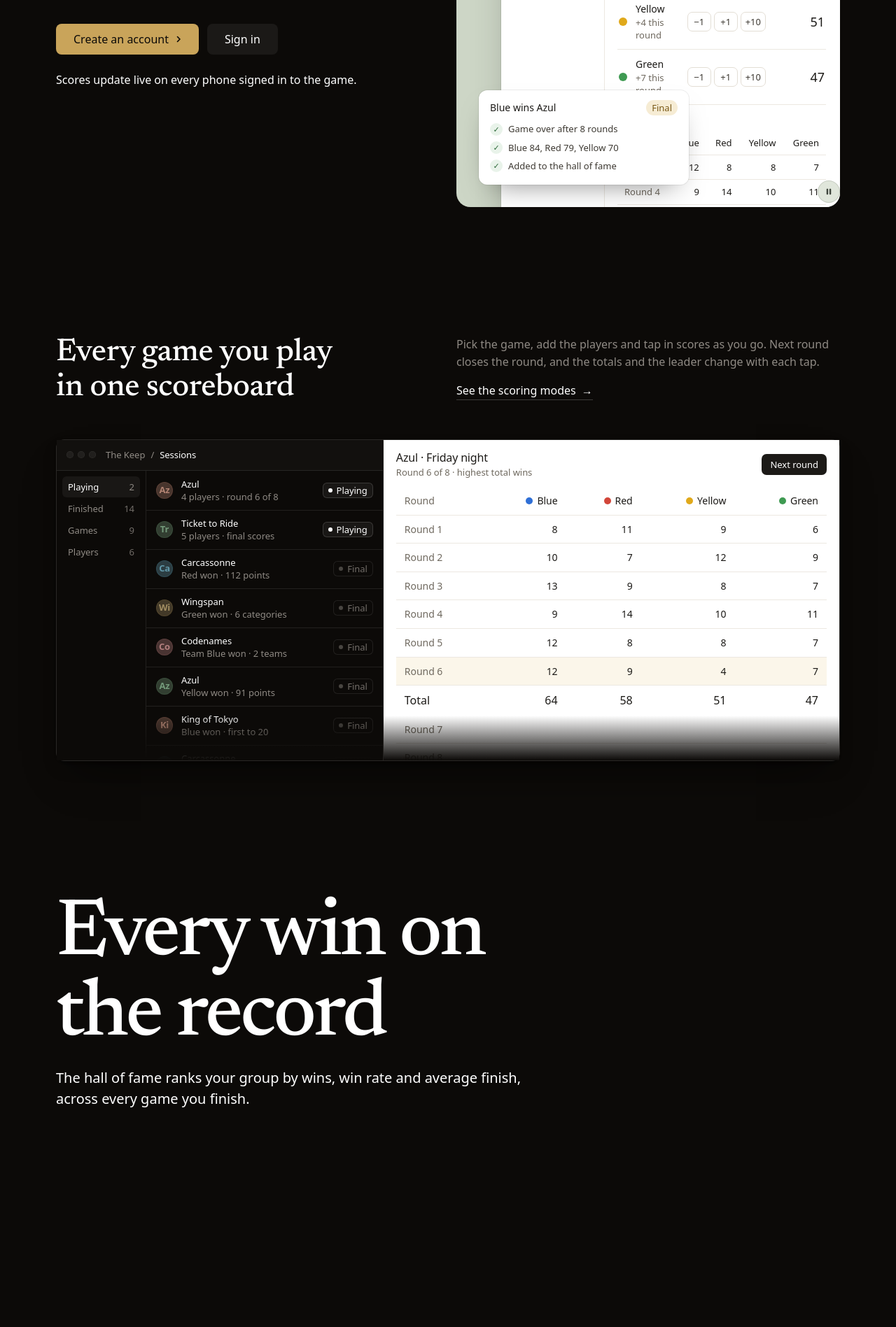
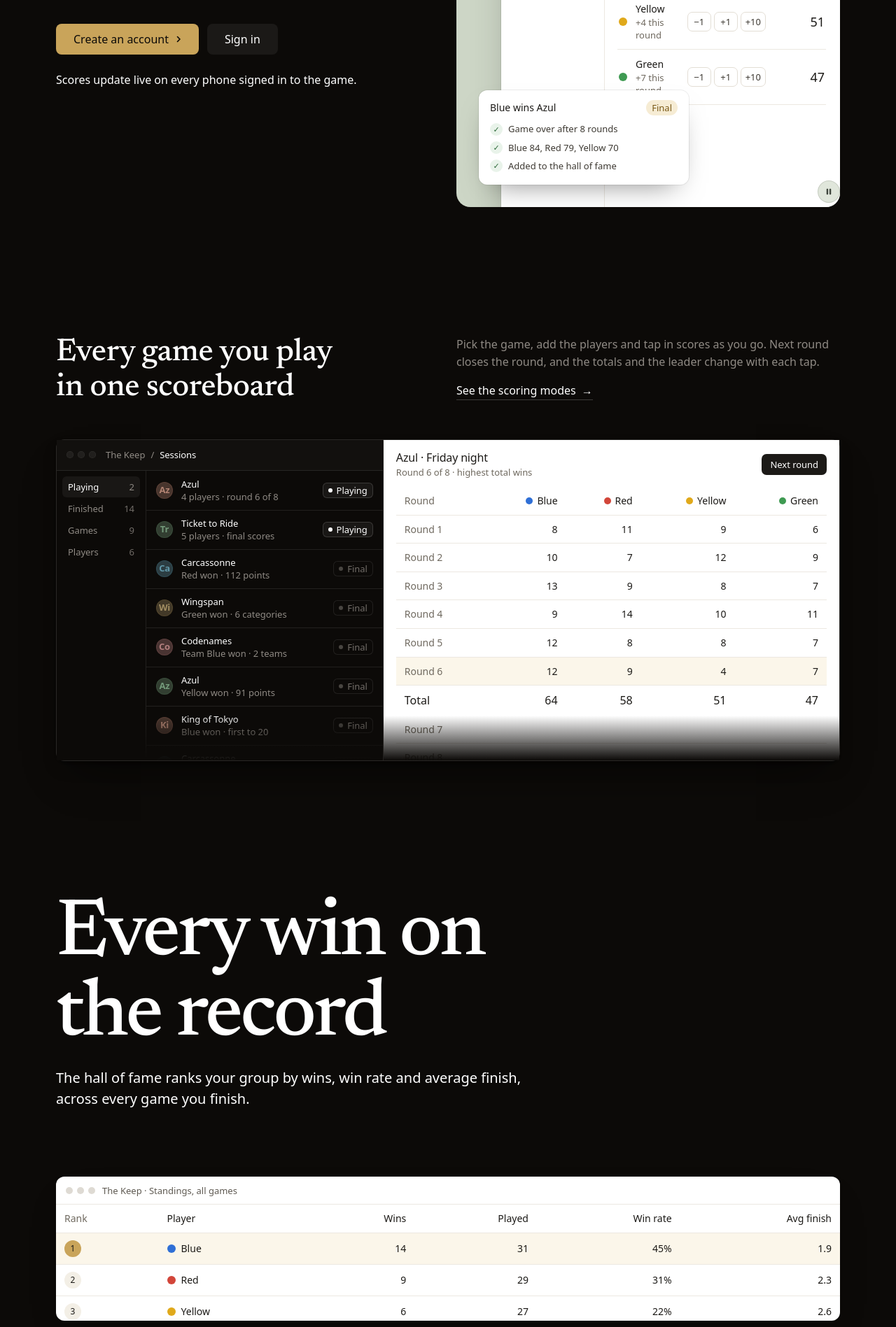
Before and after one commit to DarrickFauvel/board-game-score-keep, a Node project: template src/views/landing.eta in a window 1280 px wide. Shown: the part 440-2337 px from the top of the page at 70% size. Run offline with Node 20 templates, Linux system fonts and the light colour scheme; the template is opened without the code that fills it, so the values that code supplies are empty; some web fonts are replaced.

Commit message:
feat: landing page fills its screens, and one ground for the scoring cards
Design pass part B. #record gets a live hall-of-fame table under its
liquid-type headline, so the screen is no longer mostly empty. The
scoring cards' Azul photo becomes a categories fragment on the same lit
panel as the other three. #table's photo credit moves into the footer
credits line, and its three extras become a row with icons. The hero's
result card no longer covers score rows (the earlier-rounds table, shown
again in the next section, is gone from the hero). Drawn mocks are
marked data-ui for the checker.

Co-Authored-By: Claude Opus 5.5 <noreply@anthropic.com>

```diff
--- a/src/views/landing.eta
+++ b/src/views/landing.eta
@@ -62,9 +62,25 @@
   .brand__name { display: flex; flex-direction: column; line-height: 1.05; }
   .brand__desc { margin-top: 3px; font: 400 12px/1.2 var(--font-text); letter-spacing: 0; opacity: .62; white-space: nowrap; }
   @media (max-width: 639px) { .nav .brand__desc { display: none; } }
-  /* Visible credit for the CC BY-SA photo, over its bottom corner */
-  .frame > .photo-credit { position: absolute; right: 8px; bottom: 8px; z-index: 1; padding: 2px 8px; border-radius: 6px; background: rgb(12 10 8 / 0.72); color: #fff; font-size: 12px; line-height: 1.5; }
-  .photo-credit a { color: inherit; }
+  .footer__legal .credits a { color: inherit; }
+  /* #record: the hall of fame as the app shows it, under the headline */
+  .hof { margin-top: var(--s-7); }
+  .hof__table td:nth-child(2) { color: #1c1a17; text-align: left; }
+  .hof__table th:nth-child(2) { text-align: left; }
+  .hof__table td:nth-child(2) .sk-dot { display: inline-block; vertical-align: -1px; margin-right: 8px; }
+  .hof__rank { display: inline-grid; place-items: center; width: 24px; height: 24px; border-radius: 50%; background: #f3efe6; color: #1c1a17; font-size: 12px; font-weight: 500; }
+  .hof__rank--1 { background: var(--p-accent); color: #1c1a17; }
+  @media (max-width: 639px) { .hof__table th:nth-child(4), .hof__table td:nth-child(4), .hof__table th:nth-child(6), .hof__table td:nth-child(6) { display: none; } }
+  /* #scoring: categories piece */
+  .sk-cats th:first-child, .sk-cats td:first-child { text-align: left; }
+  .sk-cats thead th span { margin-right: 0; }
+  /* #table: the three extras in a row under the photo */
+  .extras { margin-top: var(--s-7); row-gap: var(--s-5); }
+  .extra { display: block; }
+  .extra__tile { margin-bottom: var(--s-3); display: grid; place-items: center; width: 44px; height: 44px; border-radius: 12px; background: color-mix(in oklab, currentColor 7%, transparent); box-shadow: inset 0 0 0 1px color-mix(in oklab, currentColor 14%, transparent); }
+  .extra h3 { margin: 0 0 4px; font: 600 var(--t-body)/1.3 var(--font-text); letter-spacing: 0; }
+  .extra p { margin: 0; opacity: .72; font-size: var(--t-small, 15px); }
+  @media (max-width: 639px) { .extra { grid-column: 1 / -1; } }
   .sk-body { display: grid; grid-template-columns: 148px minmax(0, 1fr); min-height: 640px; }
   .sk-side { padding: 14px 10px; border-right: 1px solid #ece8e1; display: grid; align-content: start; gap: 2px; font-size: 13px; color: #59544c; }
   .sk-side span { display: flex; align-items: center; gap: 8px; height: 30px; padding: 0 8px; border-radius: 7px; }
@@ -98,8 +114,6 @@
   .sk-pane { height: 100%; }
   .hero__art > .ly-piece--note { left: var(--s-6); bottom: var(--s-6); width: 300px; }
   .hero__art .sk-main { padding-right: var(--ly-cut-room); }
-  .sk-hist h6 { margin: 8px 0 0; font: 500 13px/1.3 var(--font-text); color: #6f695f; }
-  .sk-hist .sk-grid th, .sk-hist .sk-grid td { padding: 8px 10px; font-size: 13px; }
   /* small pieces inside the feature panels */
   .sk-piece { border-radius: 12px; padding: 16px; box-shadow: 0 0 0 1px rgb(0 0 0 / .07); }
   .sk-bars { display: grid; gap: 10px; }
@@ -202,18 +216,6 @@
                 <div class="sk-row"><span class="sk-dot c-yellow"></span><div><b>Yellow</b><small>+4 this round</small></div><span class="sk-step"><span>−1</span><span>+1</span><span>+10</span></span><span class="sk-num">51</span></div>
                 <div class="sk-row"><span class="sk-dot c-green"></span><div><b>Green</b><small>+7 this round</small></div><span class="sk-step"><span>−1</span><span>+1</span><span>+10</span></span><span class="sk-num">47</span></div>
               </div>
-              <div class="sk-hist">
-                <h6>Earlier rounds</h6>
-                <table class="sk-grid">
-                  <thead><tr><th>Round</th><th>Blue</th><th>Red</th><th>Yellow</th><th>Green</th></tr></thead>
-                  <tbody>
-                    <tr><td>Round 5</td><td>12</td><td>8</td><td>8</td><td>7</td></tr>
-                    <tr><td>Round 4</td><td>9</td><td>14</td><td>10</td><td>11</td></tr>
-                    <tr><td>Round 3</td><td>13</td><td>9</td><td>8</td><td>7</td></tr>
-                    <tr><td>Round 2</td><td>10</td><td>7</td><td>12</td><td>9</td></tr>
-                  </tbody>
-                </table>
-              </div>
             </div>
           </div>
         </div>
@@ -299,6 +301,18 @@
         <h2 class="mo-lt__type" id="record-h">Every win on the record</h2>
         <p>The hall of fame ranks your group by wins, win rate and average finish, across every game you finish.</p>
       </div>
+      <div class="sk sk-win hof" data-ui role="img" aria-label="The hall of fame: Blue first with 14 wins, then Red, Yellow and Green">
+        <div class="sk-bar" aria-hidden="true"><span class="sk-bar__dots"><i></i><i></i><i></i></span><span>The Keep · Standings, all games</span></div>
+        <table class="sk-grid hof__table" aria-hidden="true">
+          <thead><tr><th>Rank</th><th>Player</th><th>Wins</th><th>Played</th><th>Win rate</th><th>Avg finish</th></tr></thead>
+          <tbody>
+            <tr class="is-now"><td><span class="hof__rank hof__rank--1">1</span></td><td><span class="sk-dot c-blue"></span>Blue</td><td><b>14</b></td><td>31</td><td>45%</td><td>1.9</td></tr>
+            <tr><td><span class="hof__rank">2</span></td><td><span class="sk-dot c-red"></span>Red</td><td><b>9</b></td><td>29</td><td>31%</td><td>2.3</td></tr>
+            <tr><td><span class="hof__rank">3</span></td><td><span class="sk-dot c-yellow"></span>Yellow</td><td><b>6</b></td><td>27</td><td>22%</td><td>2.6</td></tr>
+            <tr><td><span class="hof__rank">4</span></td><td><span class="sk-dot c-green"></span>Green</td><td><b>2</b></td><td>18</td><td>11%</td><td>3.1</td></tr>
+          </tbody>
+        </table>
+      </div>
     </div>
   </section>
 
@@ -314,7 +328,7 @@
             <p>Tap −1, +1 or +10 for each player, round by round. Next round closes the round and shows who leads.</p>
             <div class="panel frame--lit">
               <div class="stage stage--fade-b"><div class="at-rise fit" style="--fit-max:360px;--ax:max(24px, 50% - 180px);--ay:48px;--ay-sm:16px">
-                <div class="sk sk-piece">
+                <div class="sk sk-piece" data-ui>
                   <div class="sk-rows">
                     <div class="sk-row"><span class="sk-dot c-red"></span><div><b>Red</b><small>+9 this round</small></div><span class="sk-step"><span>+1</span><span>+10</span></span><span class="sk-num">58</span></div>
                     <div class="sk-row"><span class="sk-dot c-green"></span><div><b>Green</b><small>+7 this round</small></div><span class="sk-step"><span>+1</span><span>+10</span></span><span class="sk-num">47</span></div>
@@ -327,7 +341,22 @@
           <article class="card card--row card--open span-6">
             <h3>Totals end-of-game scores</h3>
             <p>Type each player's final score once the last tile is placed, or split it into categories such as birds, eggs and cards.</p>
-            <div class="panel"><img class="frame__img" src="/assets/img/photo-f178342135-960.jpg" srcset="/assets/img/photo-f178342135-500.jpg 500w, /assets/img/photo-f178342135-960.jpg 960w" sizes="(max-width: 639px) 100vw, 50vw" width="960" height="722" alt="Coloured tiles placed on a player board, with the score track along its top" loading="lazy" decoding="async" data-source="stand-in" data-subject="board game tiles and score track"></div>
+            <div class="panel frame--lit">
+              <div class="stage stage--fade-b"><div class="at-rise fit" style="--fit-max:360px;--ax:max(24px, 50% - 180px);--ay:48px;--ay-sm:16px">
+                <div class="sk sk-piece" data-ui>
+                  <div class="sk-head" style="margin-bottom:10px"><div><h4>Wingspan</h4><small>Final scores by category</small></div></div>
+                  <table class="sk-grid sk-cats">
+                    <thead><tr><th>Category</th><th><span class="c-blue"></span></th><th><span class="c-red"></span></th><th><span class="c-yellow"></span></th></tr></thead>
+                    <tbody>
+                      <tr><td>Birds</td><td>38</td><td>41</td><td>29</td></tr>
+                      <tr><td>Eggs</td><td>12</td><td>9</td><td>15</td></tr>
+                      <tr><td>Cards</td><td>7</td><td>4</td><td>9</td></tr>
+                      <tr class="sk-total"><td>Total</td><td>57</td><td>54</td><td>53</td></tr>
+                    </tbody>
+                  </table>
+                </div>
+              </div></div>
+            </div>
           </article>
         </div>
       </div>
@@ -337,7 +366,7 @@
           <p>Set first to 100 points and the game ends on the round someone gets there, with a fanfare for the winner.</p>
           <div class="panel frame--lit">
             <div class="stage stage--fade-b"><div class="at-rise fit" style="--fit-max:360px;--ax:max(24px, 50% - 180px);--ay:48px;--ay-sm:16px">
-              <div class="sk sk-piece">
+              <div class="sk sk-piece" data-ui>
                 <div class="sk-head" style="margin-bottom:14px"><div><h4>First to 100</h4><small>Round 9</small></div><span class="sk-lead">Blue 96</span></div>
                 <div class="sk-bars">
                   <div><span>Blue</span><em><i class="c-blue" style="width:96%"></i></em><b>96</b></div>
@@ -354,7 +383,7 @@
           <p>A racing game can count races and laps instead of rounds and points, and the labels follow on every screen.</p>
           <div class="panel frame--lit">
             <div class="stage stage--fade-b"><div class="at-rise fit" style="--fit-max:360px;--ax:max(24px, 50% - 180px);--ay:48px;--ay-sm:16px">
-              <div class="sk sk-piece">
+              <div class="sk sk-piece" data-ui>
                 <label class="sk-field">A round is called<span>race</span></label>
                 <label class="sk-field">A point is called<span>lap</span></label>
                 <label class="sk-field">Planned rounds<span>6</span></label>
@@ -372,22 +401,21 @@
         <div class="span-5 stack-6">
           <h2 id="table-h">Every phone at the table sees the same scores</h2>
           <p class="t-lead">Open the game on a second phone or a tablet signed in to your account, and scores entered on one show up on the others as they are typed.</p>
-          <ul class="stack-3">
-            <li>Speak a score instead of typing it, in browsers with voice input.</li>
-            <li>Add photos of the table, with captions and who is in each.</li>
-            <li>A QR code opens the app on the next person's phone.</li>
-          </ul>
           <a class="link" href="#faq">Read the questions</a>
         </div>
         <div class="frame frame--photo frame--split span-6 start-7">
           <img class="frame__img" src="/assets/img/photo-catan-floor-960.jpg" srcset="/assets/img/photo-catan-floor-500.jpg 500w, /assets/img/photo-catan-floor-960.jpg 960w, /assets/img/photo-catan-floor-1280.jpg 1280w" sizes="(max-width: 639px) 100vw, 50vw" width="1280" height="853" alt="Friends sitting on a wooden floor around a game of Catan, seen from above, with cards in hand and pieces spread around the board" loading="lazy" decoding="async">
-          <small class="photo-credit">Photo: <a href="https://commons.wikimedia.org/wiki/File:Playing_Settlers_of_Catan.jpg">Valentin Gorbunov</a>, <a href="https://creativecommons.org/licenses/by-sa/3.0/">CC BY-SA 3.0</a>, cropped</small>
         </div>
+      </div>
+      <div class="grid extras">
+        <div class="span-4 extra"><span class="extra__tile"><svg viewBox="0 0 24 24" width="22" height="22" fill="none" stroke="currentColor" stroke-width="1.75" stroke-linecap="round" stroke-linejoin="round" aria-hidden="true" focusable="false"><path d="M12 2a3 3 0 0 0-3 3v7a3 3 0 0 0 6 0V5a3 3 0 0 0-3-3Z"/><path d="M19 10v2a7 7 0 0 1-14 0v-2"/><path d="M12 19v3"/></svg></span><div><h3>Scores by voice</h3><p>Speak a score instead of typing it, in browsers with voice input.</p></div></div>
+        <div class="span-4 extra"><span class="extra__tile"><svg viewBox="0 0 24 24" width="22" height="22" fill="none" stroke="currentColor" stroke-width="1.75" stroke-linecap="round" stroke-linejoin="round" aria-hidden="true" focusable="false"><rect width="18" height="18" x="3" y="3" rx="2"/><circle cx="9" cy="9" r="2"/><path d="m21 15-3.1-3.1a2 2 0 0 0-2.8 0L6 21"/></svg></span><div><h3>Photos of the table</h3><p>Add photos from the game night, with captions and who is in each.</p></div></div>
+        <div class="span-4 extra"><span class="extra__tile"><svg viewBox="0 0 24 24" width="22" height="22" fill="none" stroke="currentColor" stroke-width="1.75" stroke-linecap="round" stroke-linejoin="round" aria-hidden="true" focusable="false"><rect width="5" height="5" x="3" y="3" rx="1"/><rect width="5" height="5" x="16" y="3" rx="1"/><rect width="5" height="5" x="3" y="16" rx="1"/><path d="M21 16h-3a2 2 0 0 0-2 2v3"/><path d="M21 21v.01"/><path d="M12 7v3a2 2 0 0 1-2 2H7"/><path d="M3 12h.01"/><path d="M12 3h.01"/><path d="M12 16v.01"/><path d="M16 12h1"/><path d="M21 12v.01"/><path d="M12 21v-1"/></svg></span><div><h3>A QR code to join</h3><p>The next person scans it and the game opens on their phone.</p></div></div>
       </div>
     </div>
   </section>
 
-  <section class="section" id="faq" style="--hm: 2" aria-labelledby="faq-h">
+  <section class="section" id="faq" aria-labelledby="faq-h">
     <div class="wrap">
       <div class="grid">
         <div class="span-5 stack-4">
@@ -428,7 +456,7 @@
       <div class="footer__legal">
         <span>&copy; 2026 The Keep · Game names are trademarks of their owners</span>
         <div class="socials"></div>
-        <a class="credits" href="/assets/img/credits.json">Photographs via Wikimedia Commons</a>
+        <span class="credits">Photo: <a href="https://commons.wikimedia.org/wiki/File:Playing_Settlers_of_Catan.jpg">Valentin Gorbunov</a>, <a href="https://creativecommons.org/licenses/by-sa/3.0/">CC BY-SA 3.0</a>, cropped, via Wikimedia Commons</span>
       </div>
     </div>
   </div>
```
